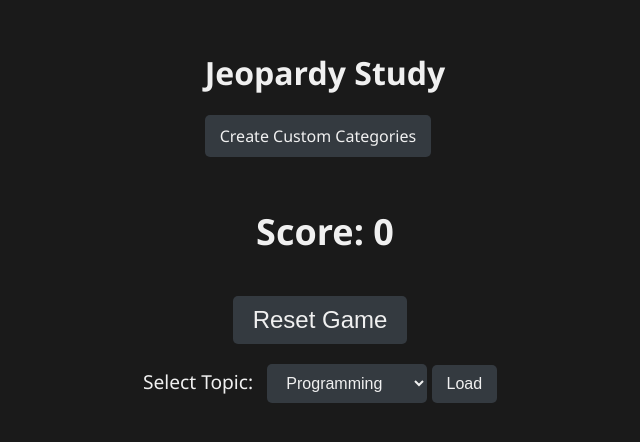
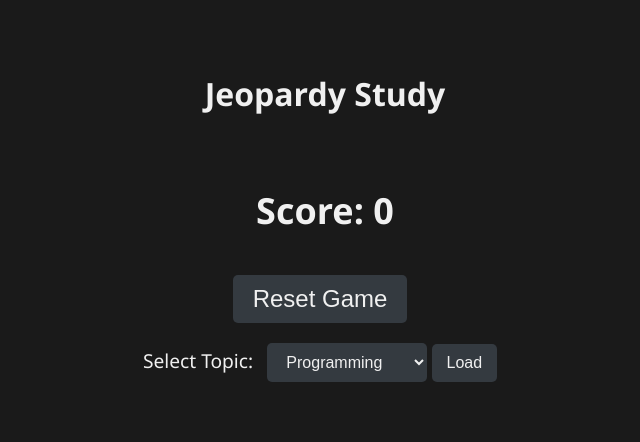
Before and after one commit to weaponxd253/jeapordyStudy, a plain HTML site: page index.html in a window 1280 px wide. Shown: the part 174-616 px from the top of the page, without its empty margins (315-955 px from the left). Drawn offline with nearby package versions, Linux system fonts and the light colour scheme.

Commit message:
removed button

```diff
--- a/index.html
+++ b/index.html
@@ -10,9 +10,6 @@
 <body>
     <header>
         <h1>Jeopardy Study</h1>
-        <nav>
-            <a href="create-category.html" class="button-link">Create Custom Categories</a>
-        </nav>
     </header>
 
     <main>
```
